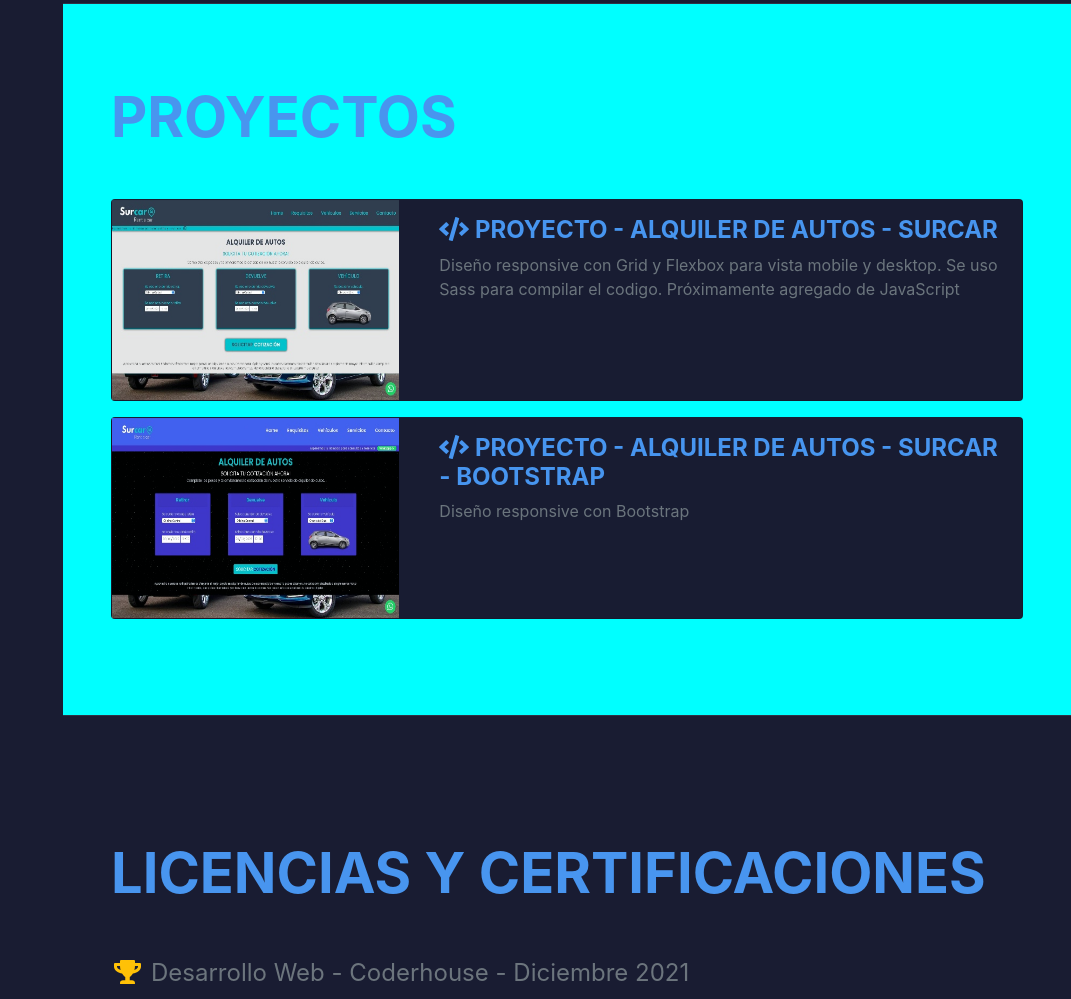
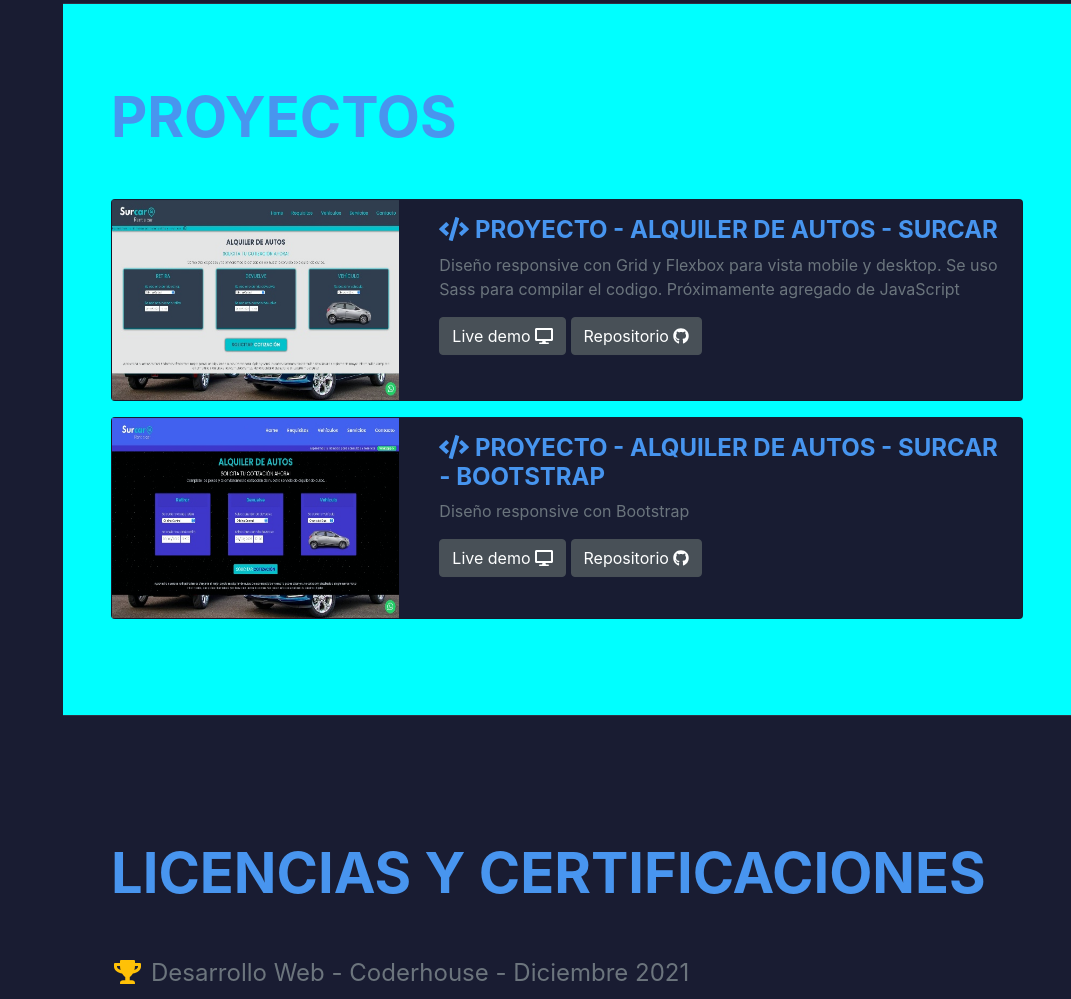
Before and after one commit to AgostinoNicolas/NicolasAgostino-Portafolio, a plain HTML site: page index.html in a window 1280 px wide. Shown: the part 2178-3177 px from the top of the page, without its empty margins (209-1280 px from the left). Drawn offline with nearby package versions, Linux system fonts and the light colour scheme; a web font is replaced by a local one.

Commit message:
agregado de botones en los proyectos

```diff
--- a/index.html
+++ b/index.html
@@ -161,8 +161,7 @@
             <section class="resume-section bg-proyecto" id="proyectos">
                 <div class="resume-section-content">
                     <h2 class="mb-5">Proyectos</h2>
-                    <a href="https://proyecto-surcarrentacar.netlify.app/" target="_blank">
-                        <div class="card mb-3 bg-card" data-aos="fade-up"
+                    <div class="card mb-3 bg-card" data-aos="fade-up"
                     data-aos-duration="3000">
                         <div class="row no-gutters">
                           <div class="col-md-4">
@@ -172,13 +171,17 @@
                             <div class="card-body">
                               <h5 class="card-title f-15rem"><i class="fas fa-code"></i>  Proyecto - Alquiler de autos - Surcar</h5>
                               <p class="card-text">Diseño responsive con Grid y Flexbox para vista mobile y desktop. Se uso Sass para compilar el codigo. Próximamente agregado de JavaScript </p>
+                              <button type="button" class="btn btn-primary" data-toggle="button" aria-pressed="false">
+                                <a href="https://proyecto-surcarrentacar.netlify.app/" target="_blank">Live demo <i class="fas fa-desktop"></i></a>
+                              </button>
+                              <button type="button" class="btn btn-primary" data-toggle="button" aria-pressed="false">
+                                <a href="https://github.com/AgostinoNicolas/Proyecto-AlquilerdeAutos.git" target="_blank">Repositorio <i class="fab fa-github"></i> </a>
+                              </button>
                             </div>
                           </div>
                         </div>
-                        </div>
-                    </a>
-                    <a href="https://proyecto-surcarrentacar-bootstrap.netlify.app/" target="_blank">
-                        <div class="card mb-3 bg-card" data-aos="fade-up"
+                    </div>
+                    <div class="card mb-3 bg-card" data-aos="fade-up"
                     data-aos-duration="3000">
                         <div class="row no-gutters">
                           <div class="col-md-4">
@@ -188,11 +191,16 @@
                             <div class="card-body">
                               <h5 class="card-title f-15rem"><i class="fas fa-code"></i>  Proyecto - Alquiler de autos - Surcar - Bootstrap</h5>
                               <p class="card-text">Diseño responsive con Bootstrap </p>
+                              <button type="button" class="btn btn-primary" data-toggle="button" aria-pressed="false">
+                                <a href="https://proyecto-surcarrentacar-bootstrap.netlify.app/" target="_blank">Live demo <i class="fas fa-desktop"></i></a>
+                              </button>
+                              <button type="button" class="btn btn-primary" data-toggle="button" aria-pressed="false">
+                                <a href="https://github.com/AgostinoNicolas/Proyecto-Bootstrap.git" target="_blank">Repositorio <i class="fab fa-github"></i> </a>
+                              </button>
                             </div>
                           </div>
                         </div>
-                        </div>
-                    </a>
+                    </div>
                 </div>
             </section>
             <hr class="m-0" />
```
Also changed, not shown: css/styles.css.
